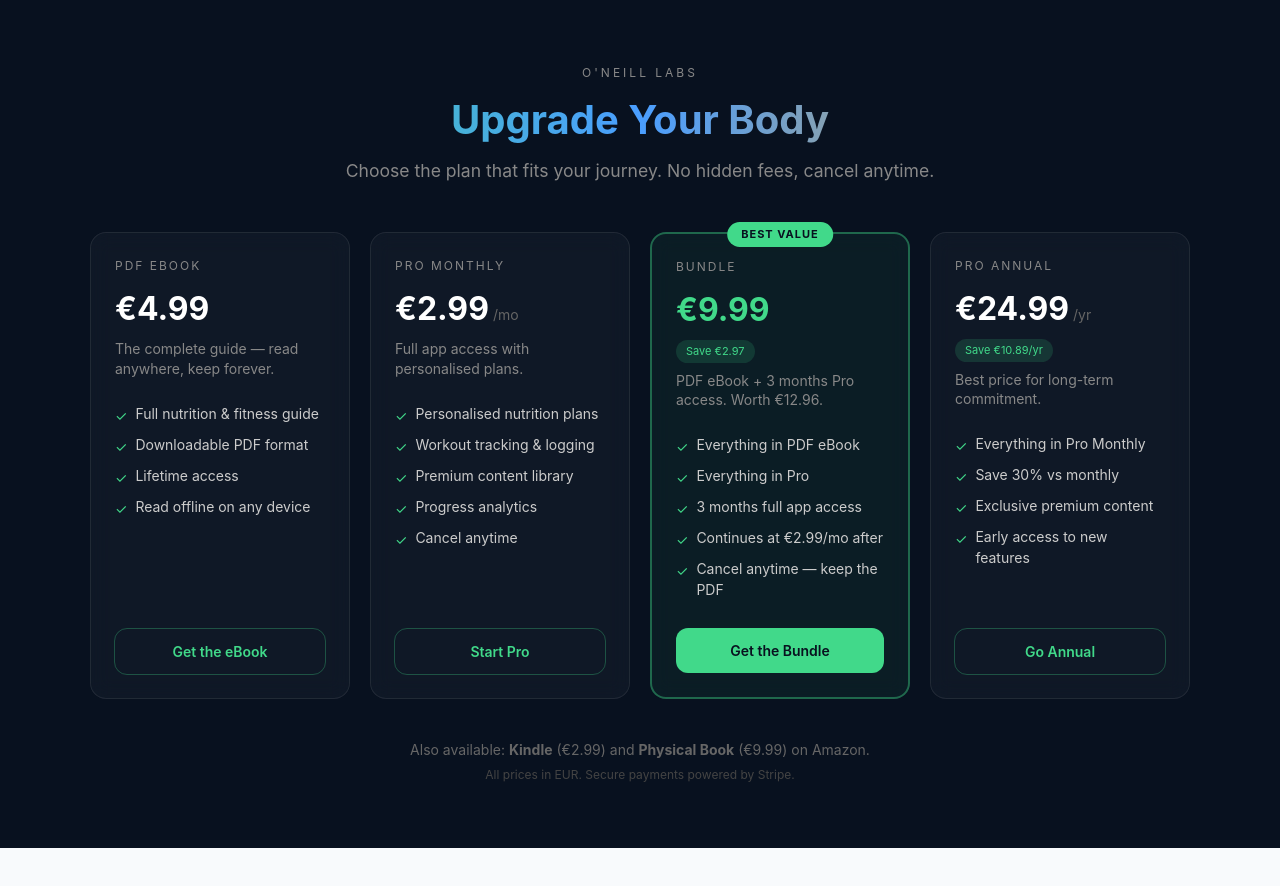
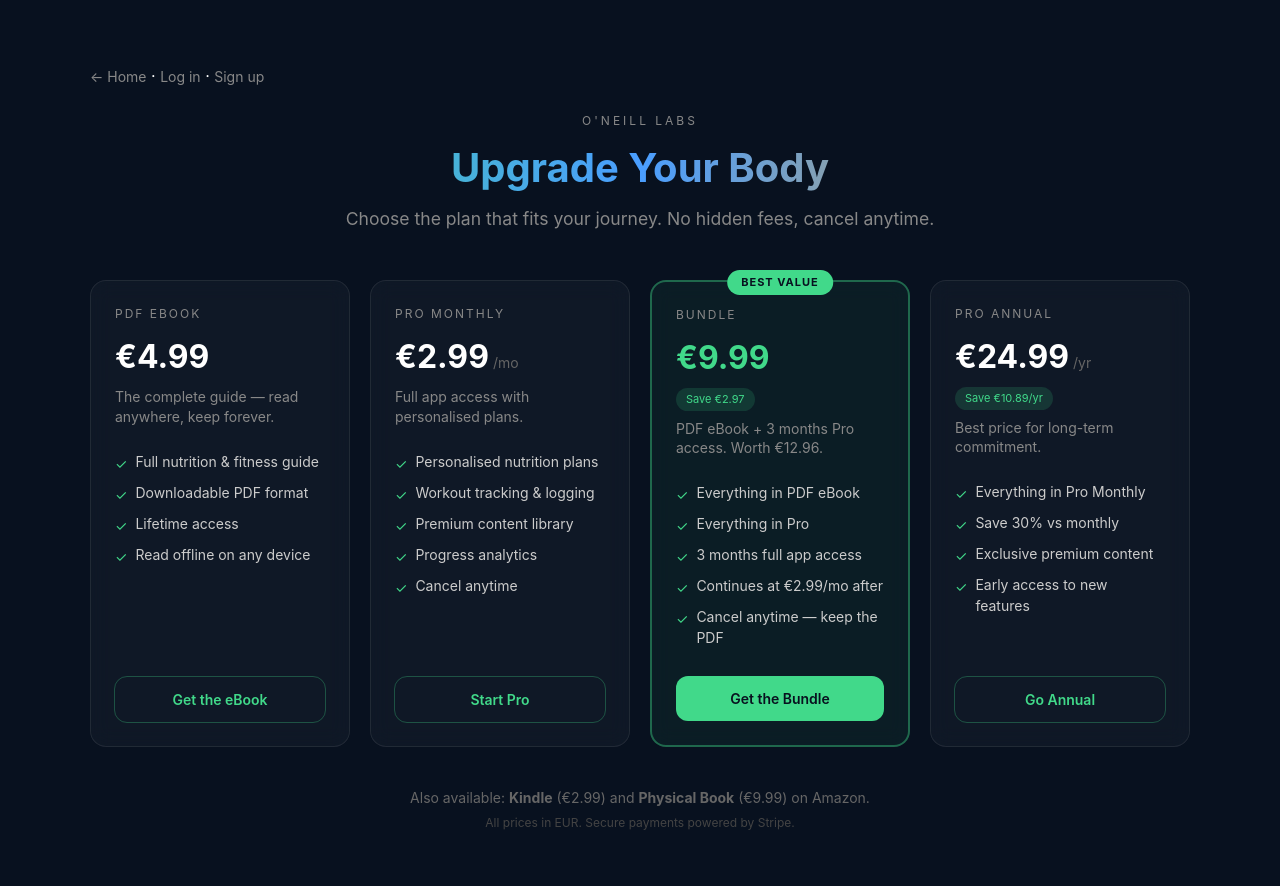
Before and after one commit to niallmoneill-ctrl/Upgrade-your-body, a Next.js app: page /pricing in a window 1280 px wide. Shown: the top 886 px of the page. Before the commit the page ends 848 px from the top, so only its background shows below. Built offline with nearby package versions, Linux system fonts and the light colour scheme; no server answers.

Commit message:
feat: add pricing navigation to landing page, sidebar, and pricing page

```diff
--- a/app/page.tsx
+++ b/app/page.tsx
@@ -26,6 +26,13 @@ export default function HomePage() {
           </Link>
 
           <Link
+            href="/pricing"
+            className="inline-flex rounded-2xl bg-gradient-to-r from-cyan-500 to-emerald-500 px-5 py-3 text-sm font-semibold text-white"
+          >
+            View pricing
+          </Link>
+
+          <Link
             href="/login"
             className="inline-flex rounded-2xl border border-slate-300 bg-white px-5 py-3 text-sm font-semibold text-slate-900"
           >
--- a/app/pricing/page.tsx
+++ b/app/pricing/page.tsx
@@ -93,6 +93,13 @@ export default function PricingPage() {
   return (
     <div style={{ minHeight: '100vh', background: '#08111f', color: 'white', padding: '4rem 1rem' }}>
       <div style={{ maxWidth: '1100px', margin: '0 auto' }}>
+        <div style={{ marginBottom: '1.5rem' }}>
+          <a href="/" style={{ color: '#888', fontSize: '14px', textDecoration: 'none' }}>← Home</a>
+          {' · '}
+          <a href="/login" style={{ color: '#888', fontSize: '14px', textDecoration: 'none' }}>Log in</a>
+          {' · '}
+          <a href="/signup" style={{ color: '#888', fontSize: '14px', textDecoration: 'none' }}>Sign up</a>
+        </div>
         <div style={{ textAlign: 'center', marginBottom: '3rem' }}>
           <p style={{ fontSize: '12px', letterSpacing: '3px', color: '#888', textTransform: 'uppercase', marginBottom: '8px' }}>O'Neill Labs</p>
           <h1 style={{ fontSize: '2.5rem', fontWeight: 700, marginBottom: '8px', background: 'linear-gradient(90deg, #41d98a, #4a9eff, #f5a623)', WebkitBackgroundClip: 'text', WebkitTextFillColor: 'transparent' }}>
--- a/components/sidebar.tsx
+++ b/components/sidebar.tsx
@@ -7,7 +7,7 @@ import { createClient } from '@/lib/supabase/client'
 import { useTheme } from '@/components/theme-provider'
 import {
   LayoutDashboard, Target, CalendarCheck, Bell,
-  Settings, LogOut, Sun, Moon, Menu, X,
+  Settings, LogOut, Sun, Moon, Menu, X, Sparkles,
 } from 'lucide-react'
 
 export default function Sidebar() {
@@ -22,6 +22,7 @@ export default function Sidebar() {
     { name: 'Weekly Review', href: '/app/weekly-review', icon: CalendarCheck },
     { name: 'Reminders', href: '/app/reminders', icon: Bell },
     { name: 'Settings', href: '/app/settings', icon: Settings },
+    { name: 'Upgrade', href: '/pricing', icon: Sparkles },
   ]
 
   async function handleLogout() {
```
